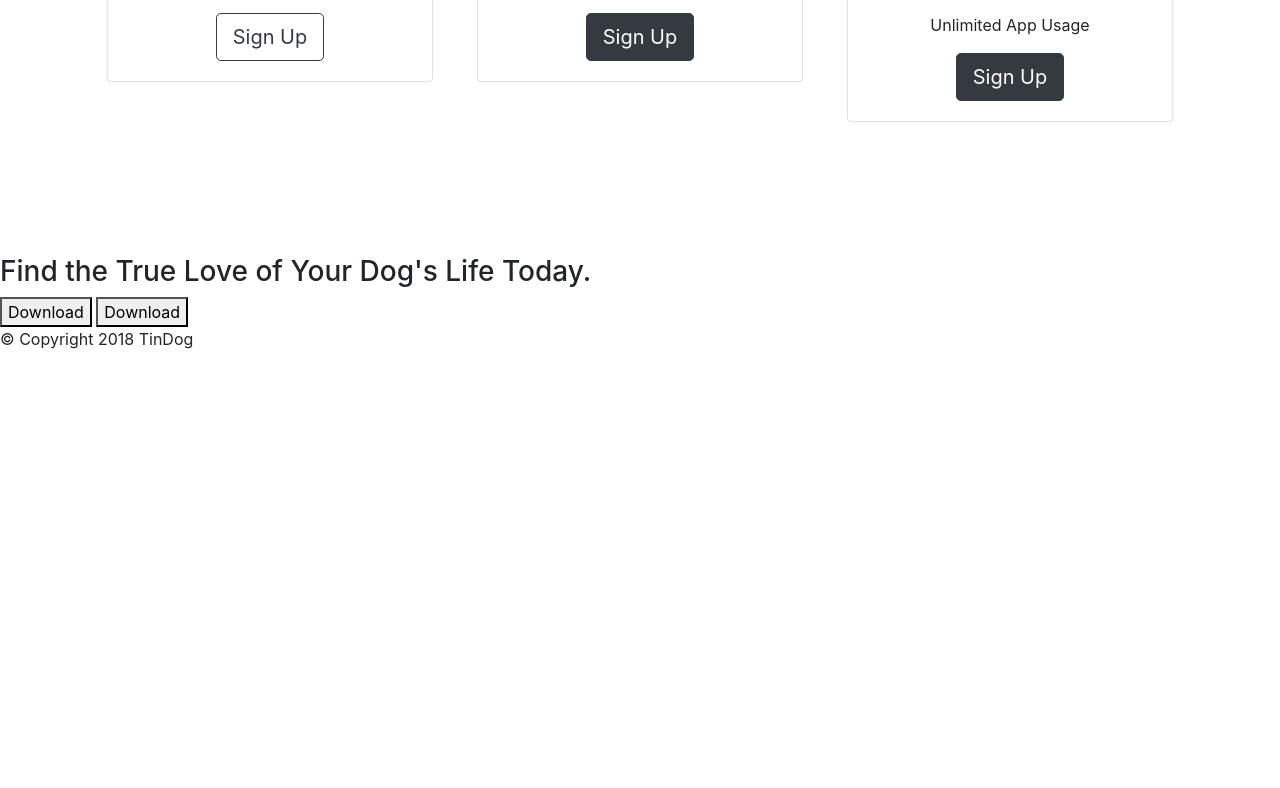
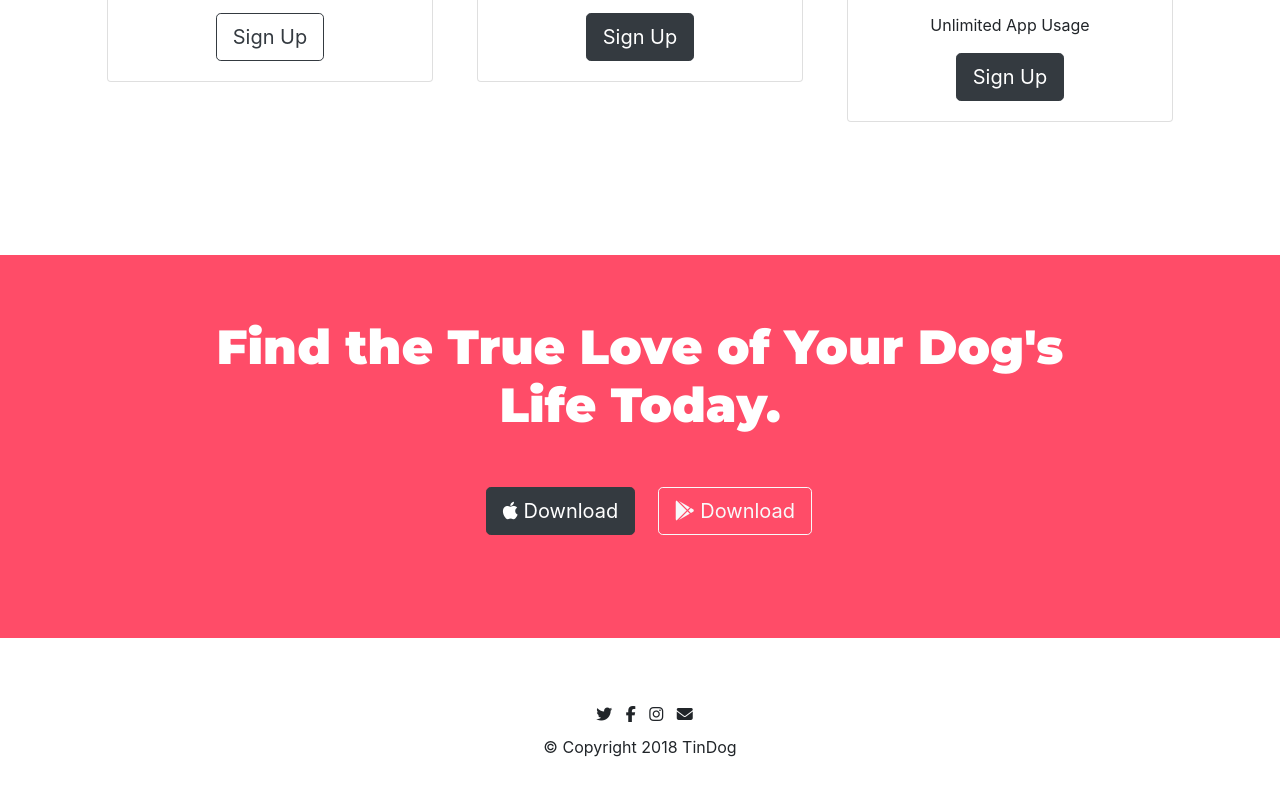
Before and after one commit to aditi12200/TinDog, a plain HTML site: page index.html in a window 1280 px wide. Shown: the part 2063-2851 px from the top of the page. Before the commit the page ends 2430 px from the top, so only its background shows below. Drawn offline with nearby package versions, Linux system fonts and the light colour scheme.

Commit message:
updated css and added media query breakpts

```diff
--- a/css/styles.css
+++ b/css/styles.css
@@ -154,3 +154,53 @@ a{
     font-weight:900;
     margin: 5% 5% 5% 5%;
 }
+
+/* Call to Action Section */
+
+#cta{
+    background-color: #ff4c68;
+}
+
+.cta-h3{
+    font-family: 'Montserrat';
+    font-weight: 900;
+    color: #fff;
+    font-size: 3rem;
+    text-align: center;
+}
+.download-button-cta{
+    margin-top: 5%;
+    margin-left:2%;
+}
+
+.cta-button{
+    text-align: center;
+}
+
+/* Footer */
+
+#footer{
+    background-color: #fff;
+}
+
+.footerclass{
+    text-align: center;
+    padding: 5% 15% 1% ;
+}
+
+.footericons{
+    margin-left: 1%;
+    margin-bottom: 1.5%;
+}
+/* Media Query breakpoints */
+
+@media (max-width:986px){
+
+    #title{
+        text-align: center;
+    }
+    .title-image{
+        position: static;
+        transform: rotate(0);
+    }
+}
--- a/index.html
+++ b/index.html
@@ -36,13 +36,13 @@
     <div class="collapse navbar-collapse" id="navbarSupportedContent">
       <ul class="navbar-nav ml-auto">
           <li class="nav-item">
-              <a class="nav-link" href="">Contact</a>
+              <a class="nav-link" href="#footer">Contact</a>
           </li>
           <li class="nav-item">
-              <a class="nav-link" href="">Pricing</a>
+              <a class="nav-link" href="#pricing">Pricing</a>
           </li>
           <li class="nav-item">
-              <a class="nav-link" href="">Download</a>
+              <a class="nav-link" href="#cta">Download</a>
           </li>
       </ul>
    </div>
@@ -183,20 +183,28 @@
   <!-- Call to Action -->
 
   <section id="cta">
-
-    <h3>Find the True Love of Your Dog's Life Today.</h3>
-    <button type="button">Download</button>
-    <button type="button">Download</button>
-
+    <div class="container-fluid">
+      <h3 class="cta-h3">Find the True Love of Your Dog's Life Today.</h3>
+      <div class="cta-button">
+        <button type="button" class="btn btn-dark btn-lg download-button-cta"><i class="fab fa-apple"></i> Download</button>
+      <button type="button" class="btn btn-outline-light btn-lg download-button-cta"><i class="fab fa-google-play"></i> Download</button>
+      </div>
+      <!-- <button type="button">Download</button>
+      <button type="button">Download</button> -->
+    </div>
   </section>
 
 
   <!-- Footer -->
 
   <footer id="footer">
-
-    <p>© Copyright 2018 TinDog</p>
-
+    <div class="container-fluid footerclass">
+      <i class="fab fa-twitter footericons"></i>
+      <i class="fab fa-facebook-f footericons"></i>
+      <i class="fab fa-instagram footericons"></i>
+      <i class="fas fa-envelope footericons"></i>
+      <p>© Copyright 2018 TinDog</p>
+    </div>
   </footer>
 
 
```
